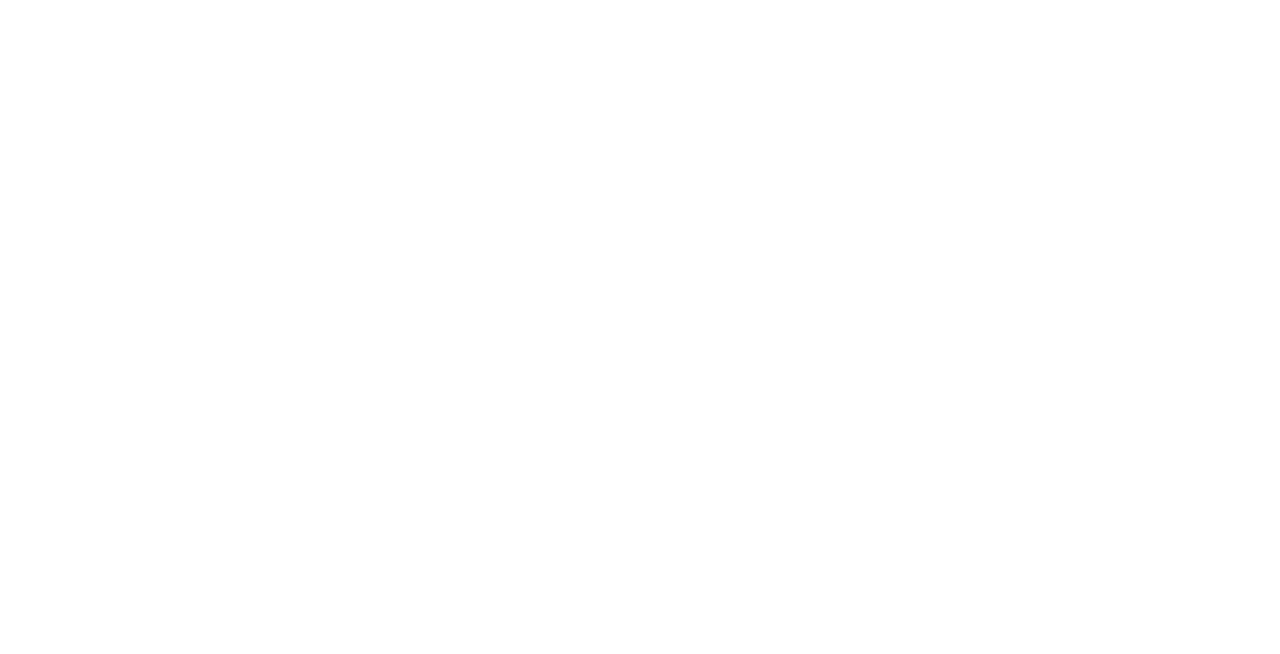
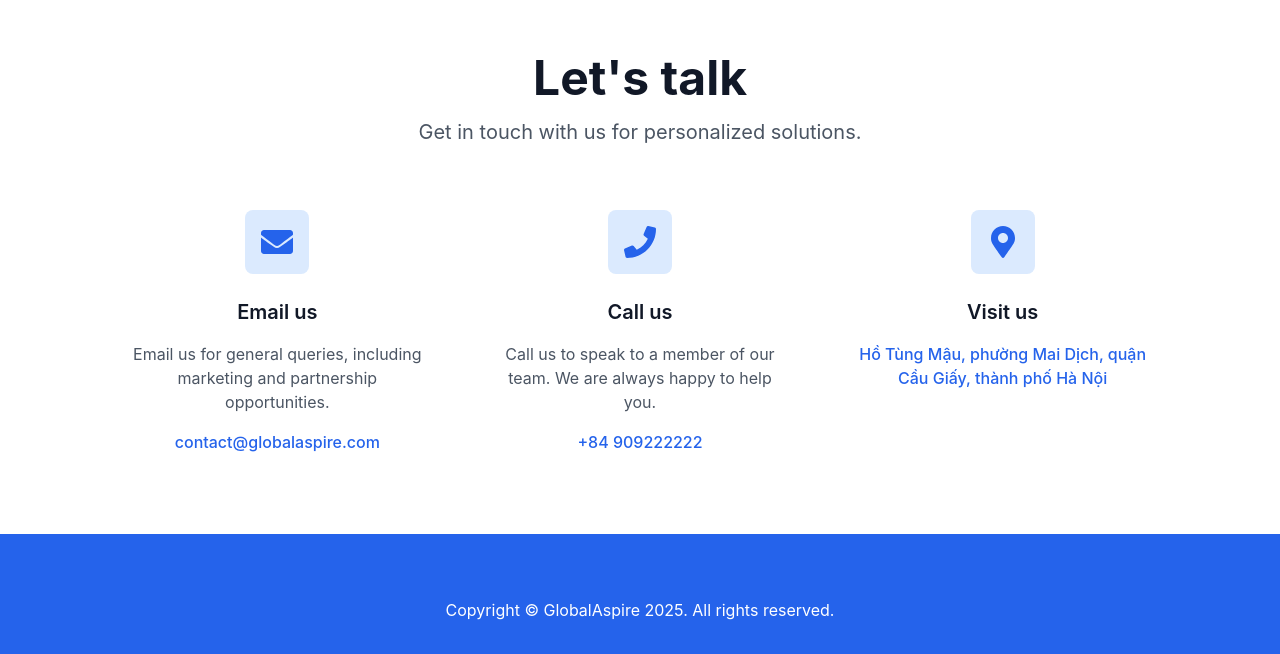
Before and after one commit to Avengers-Technology/Global-Aspire, a React (Create React App) app: page / in a window 1280 px wide. Shown: the part 5737-6391 px from the top of the page. Before the commit the page ends 5711 px from the top, so only its background shows below. Built offline with nearby package versions, Linux system fonts and the light colour scheme.

Commit message:
Update Footer

```diff
--- a/src/App.tsx
+++ b/src/App.tsx
@@ -4,6 +4,8 @@
 import Services from './components/Services';
 import Member from './components/Member';
 import WorkingProcess from './components/WorkingProcess';
+import Contact from './components/Contact';
+import Footer from './components/Footer';
 
 function App() {
   const scrollToSection = (sectionId: string) => {
@@ -56,7 +58,10 @@
                 >
                   Working Process
                 </button>
-                <button className="bg-red-500 text-white px-4 py-2 rounded-md hover:bg-red-600">
+                <button
+                  onClick={() => scrollToSection('contact')}
+                  className="bg-red-500 text-white px-4 py-2 rounded-md hover:bg-red-600"
+                >
                   Contact Us
                 </button>
               </div>
@@ -81,7 +86,10 @@
         <Services />
         <Member />
         <WorkingProcess />
+        <Contact />
       </main>
+
+      <Footer />
     </div>
   );
 }
--- /dev/null
+++ b/src/components/Contact.tsx
@@ -0,0 +1,83 @@
+import React from 'react';
+import { IconType } from 'react-icons';
+import { FaEnvelope, FaPhone, FaMapMarkerAlt } from 'react-icons/fa';
+
+interface ContactMethod {
+  Icon: IconType;
+  title: string;
+  description?: string;
+  link: string;
+  linkText: string;
+  isExternal?: boolean;
+}
+
+const contactMethods: ContactMethod[] = [
+  {
+    Icon: FaEnvelope,
+    title: "Email us",
+    description: "Email us for general queries, including marketing and partnership opportunities.",
+    link: "mailto:contact@globalaspire.com",
+    linkText: "contact@globalaspire.com"
+  },
+  {
+    Icon: FaPhone,
+    title: "Call us",
+    description: "Call us to speak to a member of our team. We are always happy to help you.",
+    link: "tel:+84909222222",
+    linkText: "+84 909222222"
+  },
+  {
+    Icon: FaMapMarkerAlt,
+    title: "Visit us",
+    link: "https://www.google.com/maps/place/%C4%90.+H%E1%BB%93+T%C3%B9ng+M%E1%BA%ADu,+H%C3%A0+N%E1%BB%99i,+Vi%E1%BB%87t+Nam",
+    linkText: "Hồ Tùng Mậu, phường Mai Dịch, quận Cầu Giấy, thành phố Hà Nội",
+    isExternal: true
+  }
+];
+
+const Contact: React.FC = () => {
+  return (
+    <section id="contact" className="py-20 bg-white">
+      <div className="max-w-7xl mx-auto px-6 sm:px-8 lg:px-10">
+        {/* Header */}
+        <div className="text-center max-w-3xl mx-auto mb-16">
+          <h2 className="text-5xl font-bold text-gray-900 mb-4">
+            Let's talk
+          </h2>
+          <p className="text-xl text-gray-600">
+            Get in touch with us for personalized solutions.
+          </p>
+        </div>
+
+        {/* Contact Grid */}
+        <div className="grid grid-cols-1 md:grid-cols-3 gap-16 max-w-5xl mx-auto">
+          {contactMethods.map(({ Icon, title, description, link, linkText, isExternal }, index) => {
+            const IconComponent = Icon as React.ElementType;; // Fix lỗi TypeScript ở đây
+
+            return (
+              <div key={index} className="text-center">
+                <div className="w-16 h-16 bg-blue-100 rounded-lg flex items-center justify-center mx-auto mb-6 transition-transform hover:scale-110">
+                  <IconComponent size={32} className="text-blue-600" />
+                </div>
+                <h3 className="text-xl font-semibold text-gray-900 mb-4">
+                  {title}
+                </h3>
+                {description && <p className="text-gray-600 mb-4">{description}</p>}
+                <a
+                  href={link}
+                  target={isExternal ? "_blank" : undefined}
+                  rel={isExternal ? "noopener noreferrer" : undefined}
+                  className="text-blue-600 hover:text-blue-700 font-medium transition-colors"
+                >
+                  {linkText}
+                </a>
+              </div>
+            );
+          })}
+        </div>
+      </div>
+    </section>
+  );
+};
+
+export default Contact;
--- /dev/null
+++ b/src/components/Footer.tsx
@@ -0,0 +1,18 @@
+import React from 'react';
+
+const Footer: React.FC = () => {
+  return (
+    <footer className="relative">
+      {/* Footer Content */}
+      <div className="bg-blue-600 pt-16 pb-8">
+        <div className="max-w-7xl mx-auto px-4 sm:px-6 lg:px-8 text-center">
+          <p className="text-white">
+            Copyright © GlobalAspire 2025. All rights reserved.
+          </p>
+        </div>
+      </div>
+    </footer>
+  );
+};
+
+export default Footer;
```
